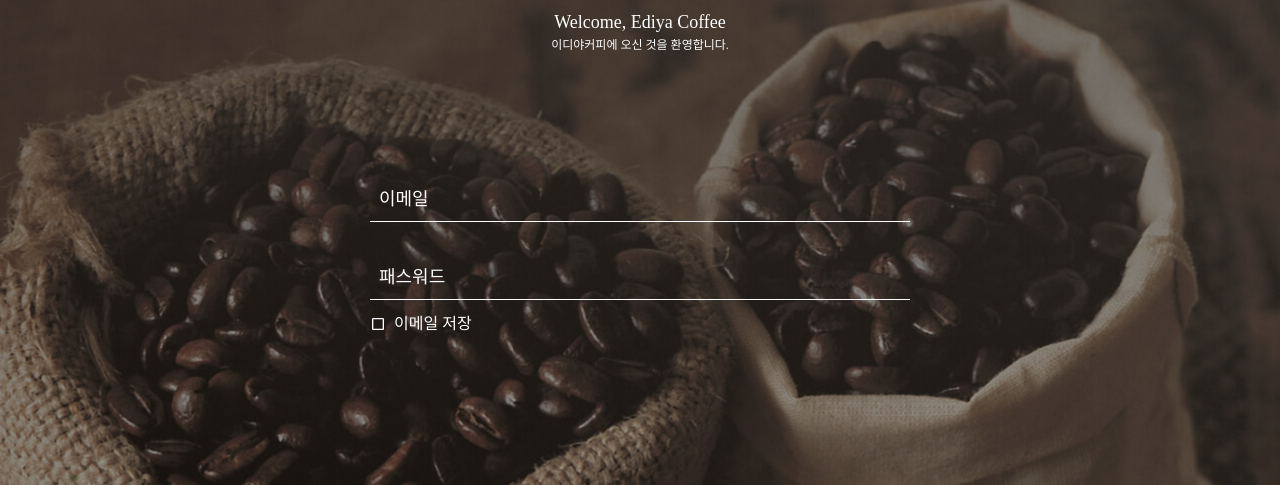
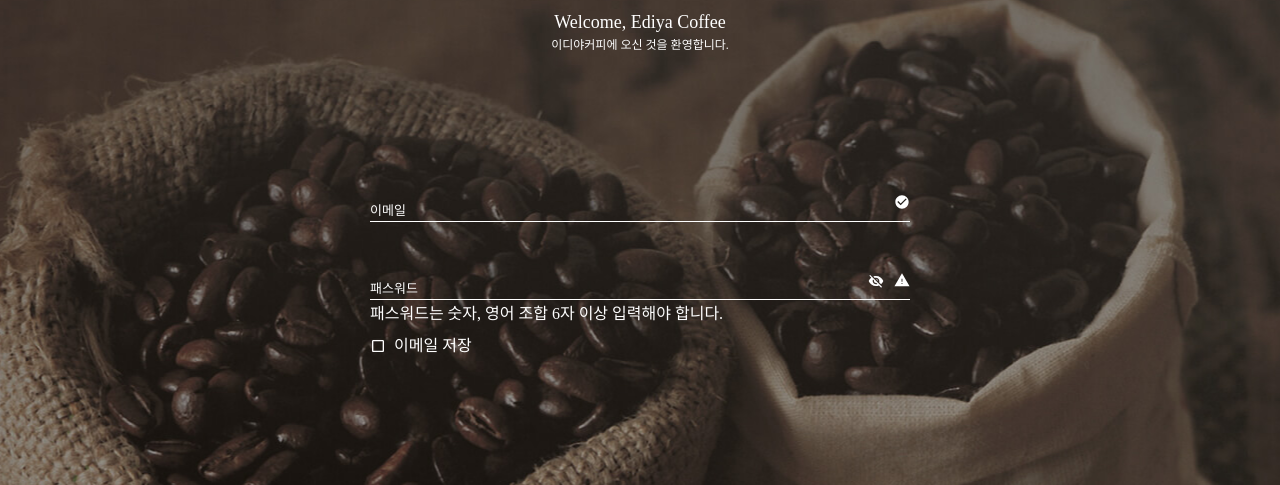
Before and after one commit to lhhyung91/FDS18_RWD, a plain HTML site: page html/login-fds.html in a window 1280 px wide. Shown: the part 291-776 px from the top of the page. Drawn offline with nearby package versions, Linux system fonts and the light colour scheme; a web font is replaced by a local one.

Commit message:
패스워드 보기 버튼 디자인

```diff
--- a/html/login-fds.html
+++ b/html/login-fds.html
@@ -56,7 +56,7 @@
         <form action="#" method="POST" class="member-form">
           <fieldset>
             <legend>회원가입 폼</legend>
-            <div class="member-id">
+            <div class="member-id is--valid is--focus">
               <label for="userEmail">이메일</label>
               <input
                      type="email"
@@ -70,7 +70,7 @@
                     id="emailErrorFeedback"
                     class="member-id--error">이메일 입력 방법이 잘못되었습니다. (예: user@domain.io)</span>
             </div>
-            <div class="member-password">
+            <div class="member-password is--focus is--visible is--invalid">
               <label for="userPassword">패스워드</label>
               <input
                      type="password"
--- a/style/member.css
+++ b/style/member.css
@@ -34,7 +34,6 @@
 .member-id, .member-password {
     position: relative;
     height: 48px;
-    border-bottom: 1px solid currentColor;
 }
 .member-id {
     margin-bottom: 30px;
@@ -47,19 +46,73 @@
     left: 0.5em;
     top: 15px;
     font-size: 1.8rem;
+    transition: all 0.2s;
 }
 .member-id input, .member-password input {
     width: 100%;
-    height: 100%;
+    height: 48px;
     background-color: transparent;
     border: 0px solid rgba(255, 255, 255, 0.5);
     color: #fff;
     padding: 0 1em;
+    border-bottom: 1px solid currentColor;
 }
 
-.member-id--error, .member-password--error, .button-password {
+.member-id--error, .member-password--error {
     display: none;
 }
+.member-form .button-password {
+    display: none;
+    position: absolute;
+    z-index: 10;
+    top: 15px;
+    right: 0;
+    width: 28px;
+    height: 28px;
+    padding: 0;
+    border: 0;
+    background-color: transparent;
+}
+/* 공통 멤버 폼 상태 디자인
+    (is--focus, is--valid, si--invalid, is visible)
+*/
+.is--focus label, .is--valid label, .is--invalid label{
+    font-size: 1.3rem;
+    transform: translate(-0.5em, 15px);
+}
+.member-form .is--invalid {
+    height: 70px;
+}
+.member-form .is--invalid [role="alert"] {
+    display: block;
+    margin-top: 5px;
+}
+.member-form .is--valid, .member-form .is--invalid {
+    background-repeat: no-repeat;
+    background-position: 100% 20px;
+}
+.member-form .is--valid {
+    background-image: url(../images/icon-checked.svg);
+}
+.member-form .is--invalid {
+    background-image: url(../images/icon-warning.svg);
+}
+.is--focus .button-password {
+    display: block;
+}
+.member-form .button-password .ir {
+    display: block;
+    width: inherit;
+    height: inherit;
+    background: url(../images/icon-visible.svg) no-repeat 50% 50%;
+  }
+  .member-form .is--visible .button-password .ir {
+    background: url(../images/icon-invisible.svg) no-repeat 50% 50%;
+  }
+  .member-form .is--invalid .button-password {
+    right: 20px;
+    }
+
 /* 공통 이메일 저장 */
 .save-email {
     position: relative;
@@ -144,6 +197,20 @@
   .button-stroke::after {
     background-image: url(../images/icon-arrow-white.svg);
   }
+  /* .member-id.is--focus label, .member-password.is--focus label {
+    font-size: 1.3rem;
+    top: 0;
+    left: 0;
+  }
+  .member-id.is--invalid span, .member-password.is--invalid span {
+    font-size: 1.3rem;
+    display: block;
+    top: 0;
+    left: 0;
+  }
+  .member-id.is--invalid::after, .member-password.is--invalid span {
+  } */
+
 @media all and (min-width: 768px){
     /* 데스크탑 멤버 섹션 */
     .member {
```
